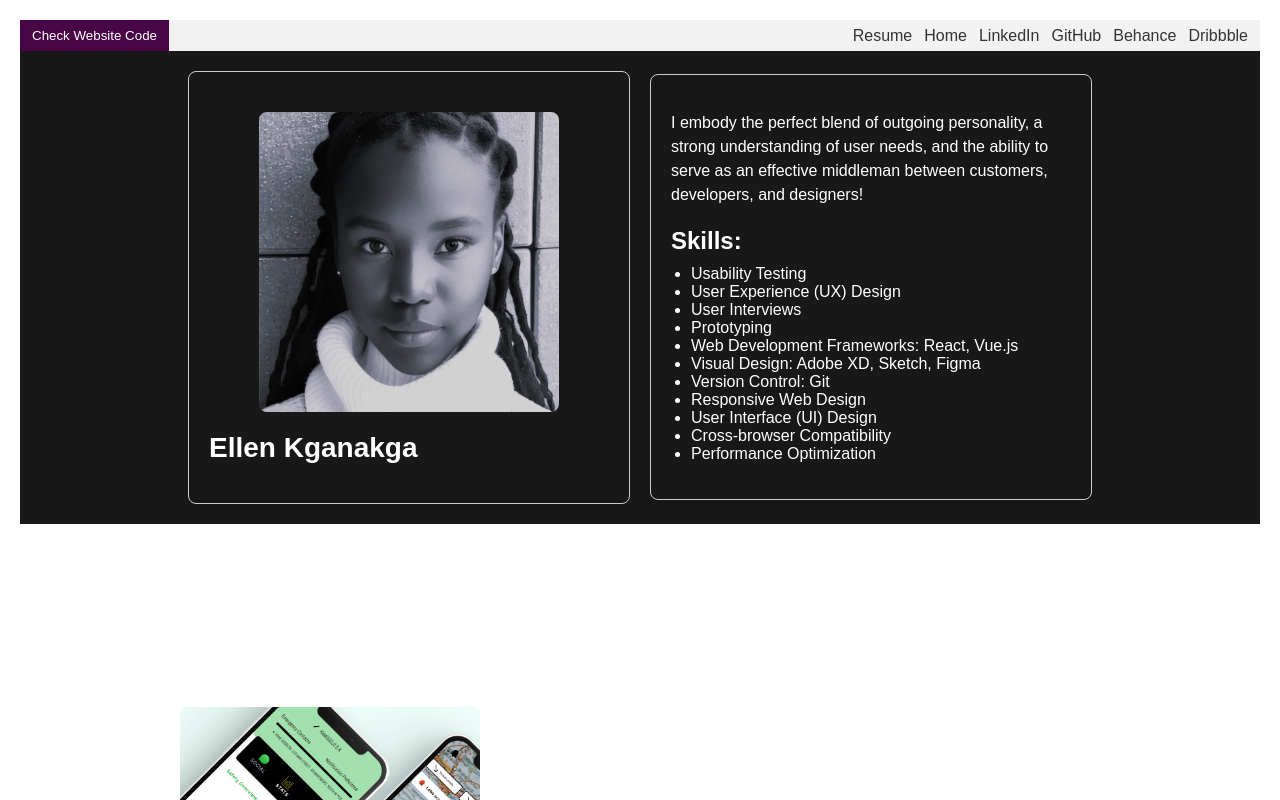
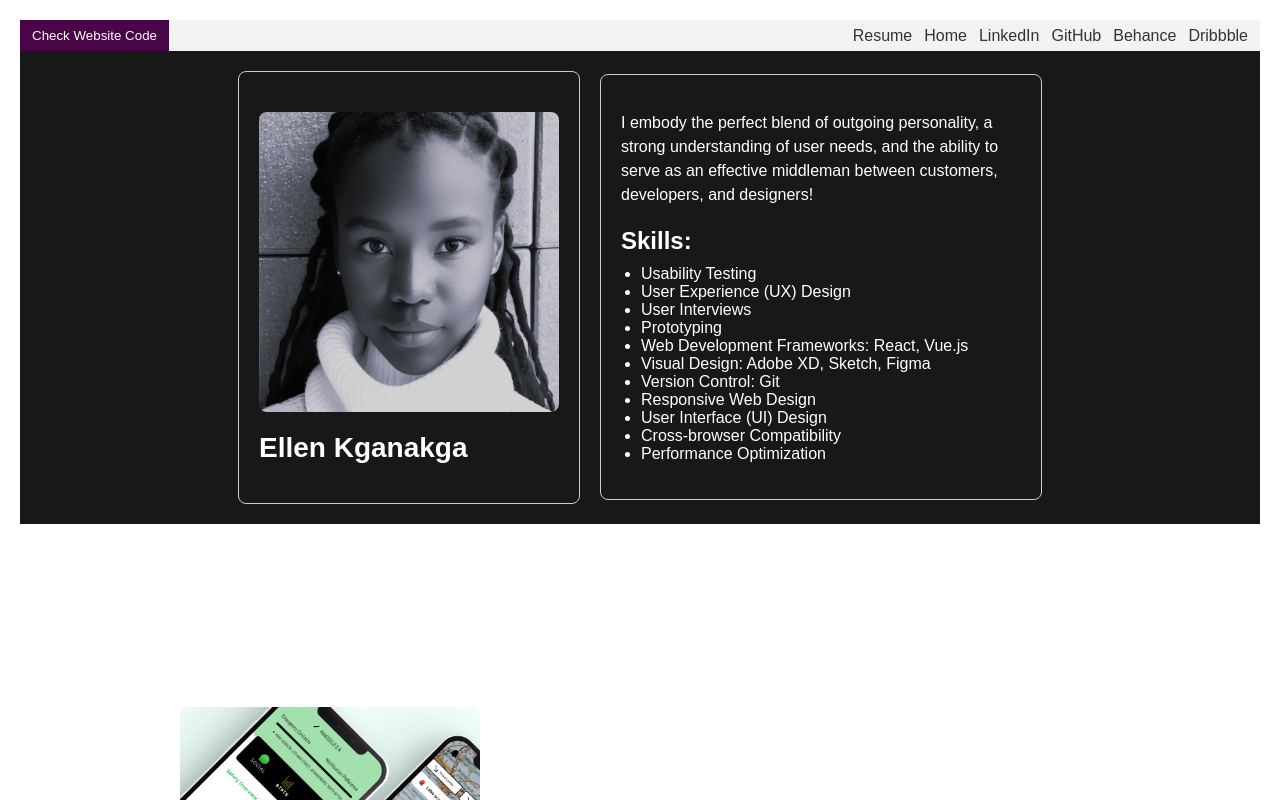
Before and after one commit to KamoEllen/Kamo.website, a React (Create React App) app: page / in a window 1280 px wide. Shown: the top 800 px of the page. Built offline with nearby package versions, Linux system fonts and the light colour scheme.

Commit message:
Update LandingPage.css

```diff
--- a/src/components/LandingPage.css
+++ b/src/components/LandingPage.css
@@ -1,6 +1,4 @@
-/* src/components/LandingPage.css */
 
-/* LandingPage.css */
 .text-white p,
 .text-white h2,
 .text-white h1,
@@ -42,10 +40,9 @@
   }
   .image-container {
     width: 300px; /* Set the desired width */
-    height: 500px;
+    height: 500px; /* Set the desired height */
   }
   .container {
-  width: 100%;
     max-width: 400px;
     border: 1px solid #ccc;
     padding: 20px;
```
Lines whose indentation alone changed are shown as unchanged.
